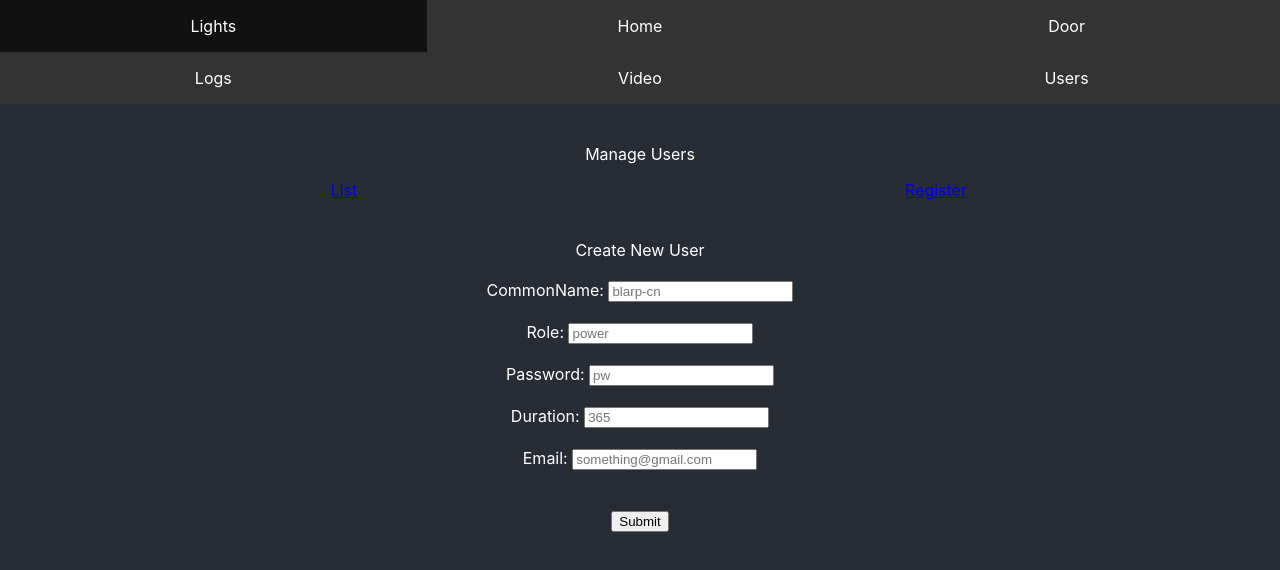
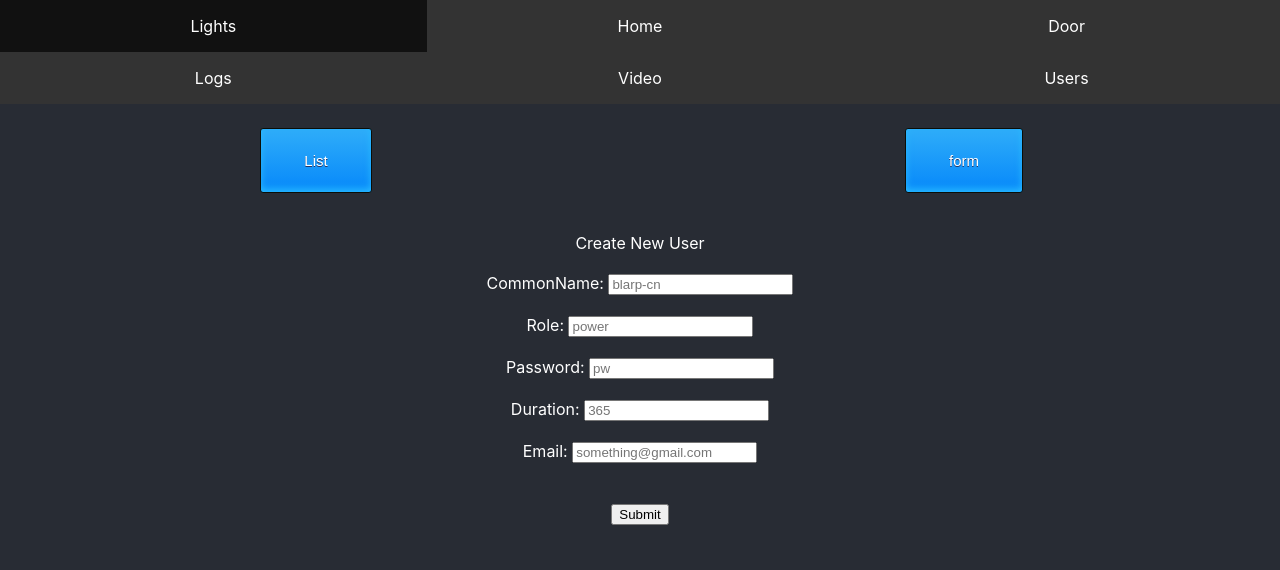
Before and after one commit to vizzyy-org/spring_react, a React (Create React App) app in the folder src/main/frontend/: page /users/form in a window 1280 px wide. Shown: the top 570 px of the page. Built offline with nearby package versions, Linux system fonts and the light colour scheme.

Commit message:
buttons instead of href text on user page

```diff
--- a/src/main/frontend/src/Components/UsersForm.js
+++ b/src/main/frontend/src/Components/UsersForm.js
@@ -37,15 +37,14 @@ class UsersForm extends React.Component{
 
         return (
             <div className="Users">
-                <p>
-                    Manage Users
-                </p>
-                <Grid >
-                    <Row>
-                        <Col xs ><Link to="/users/list">List</Link></Col>
-                        <Col xs ><Link to="/users/form">Register</Link></Col>
-                    </Row>
-                </Grid>
+                <Row>
+                    <Col xs={6}>
+                        <a href="/users/list"><button className="button1">List</button></a>
+                    </Col>
+                    <Col xs={6}>
+                        <a href="/users/form"><button className="button1">form</button></a>
+                    </Col>
+                </Row>
                 <br/><br/>
                 Create New User
                 <br/><br/>
--- a/src/main/frontend/src/Components/UsersList.js
+++ b/src/main/frontend/src/Components/UsersList.js
@@ -34,15 +34,14 @@ class UsersList extends React.Component{
     render() {
         return (
             <div className="Users" >
-                <p>
-                    Manage Users
-                </p>
-                <Grid >
-                    <Row>
-                        <Col xs><Link to="/users/list">List</Link></Col>
-                        <Col xs><Link to="/users/form">Register</Link></Col>
-                    </Row>
-                </Grid>
+                <Row>
+                    <Col xs={6}>
+                        <a href="/users/list"><button className="button1">List</button></a>
+                    </Col>
+                    <Col xs={6}>
+                        <a href="/users/form"><button className="button1">form</button></a>
+                    </Col>
+                </Row>
                 <br/><br/>
                 <Grid >
                     {this.state.users.map(user => {
--- a/src/main/frontend/src/Components/VideoRec.js
+++ b/src/main/frontend/src/Components/VideoRec.js
@@ -112,7 +112,7 @@ class Video extends React.Component{
                         </Col>
                     </Row>
                     <br/><br/>
-                    <img className="stream" id="img"/>
+                    <img className="stream" id="img" alt=""/>
                     <div className="Big-Text" id="progress"/>
                     <br/><br/>
                     <Row>
```
Also changed, not shown: src/main/frontend/src/Components/Users.js (+6 -3 lines).
